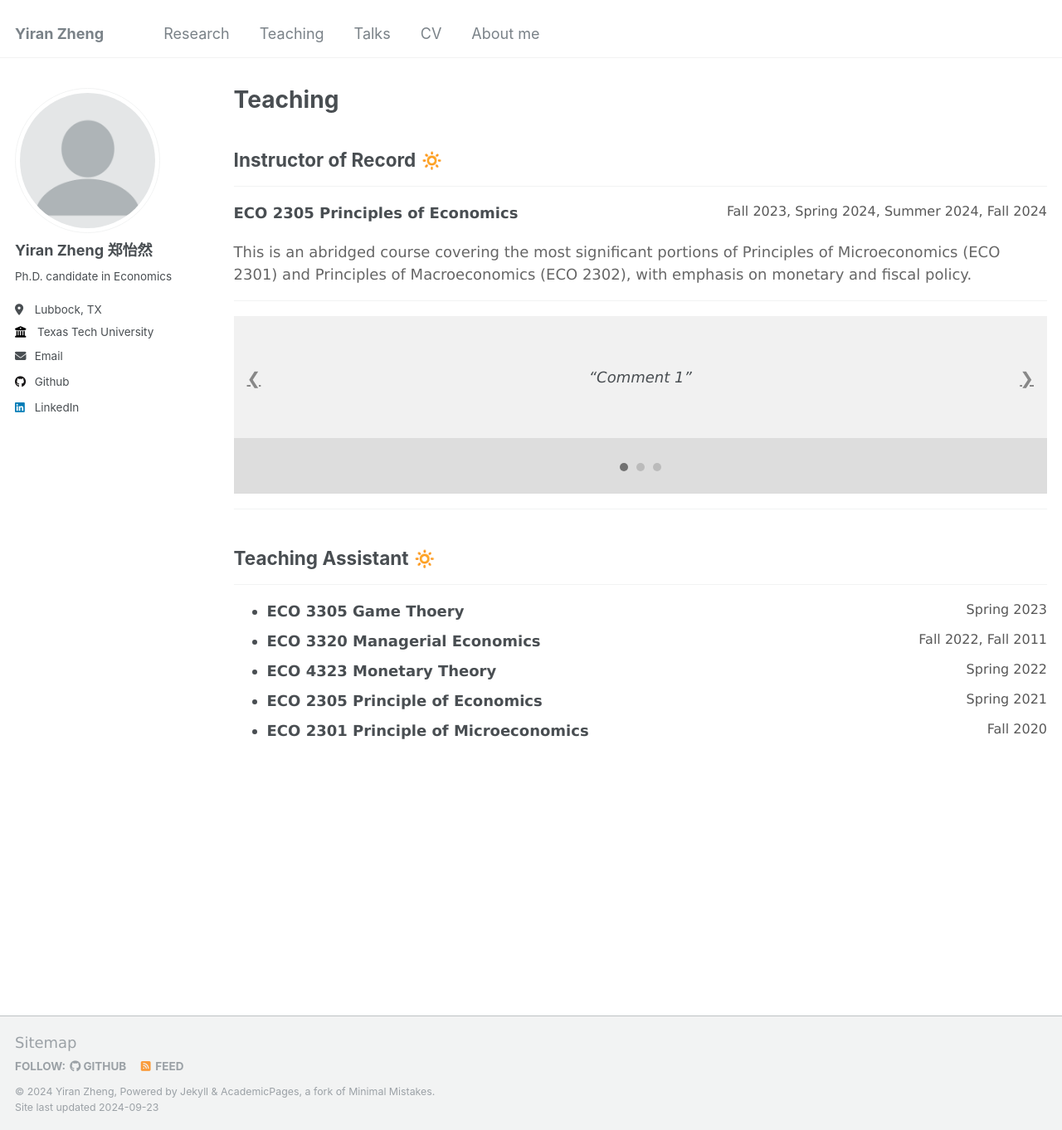
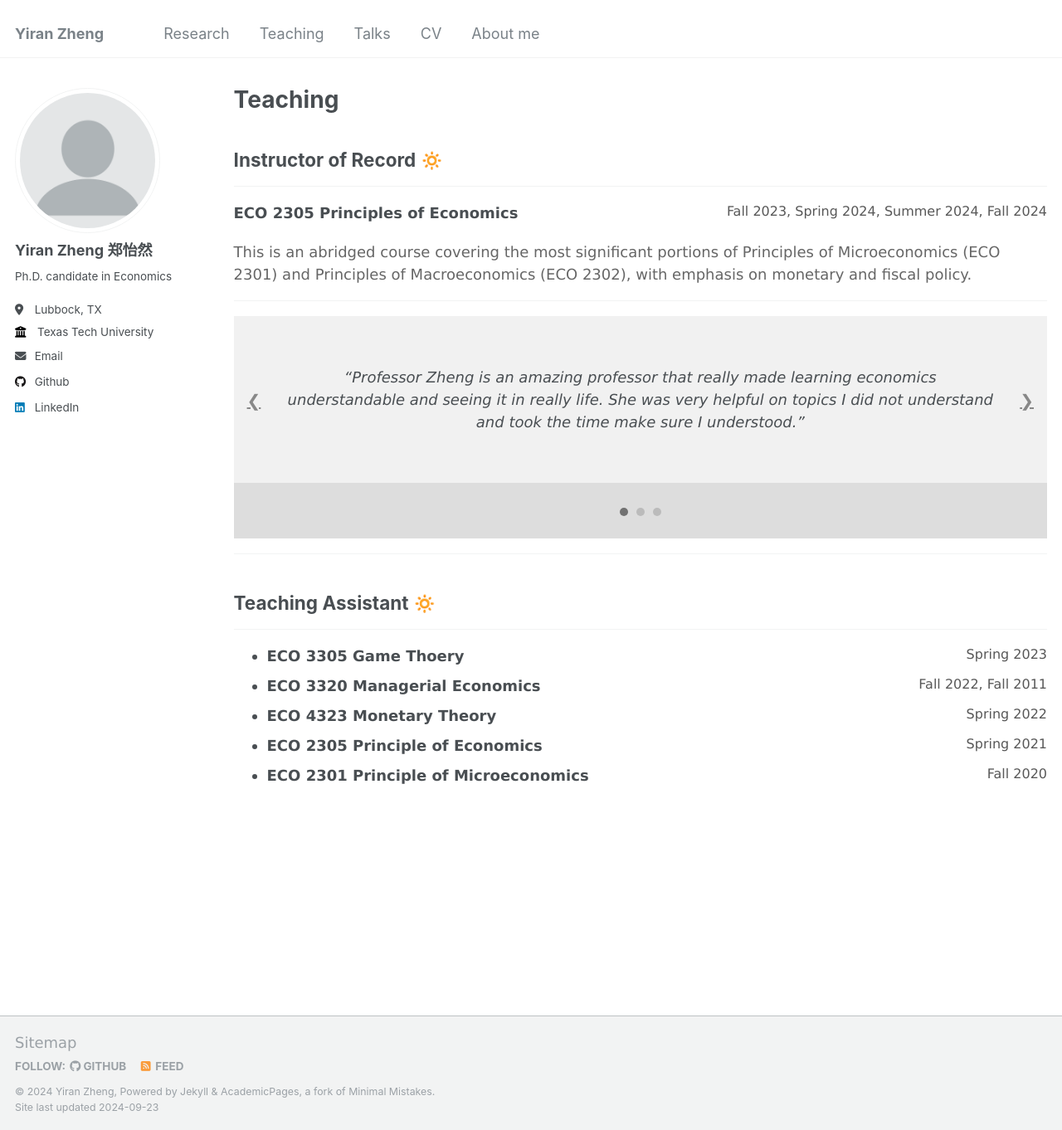
Before and after one commit to yiran-zheng/yiran-zheng.github.io, a Jekyll site: the page built from _pages/teaching.html, in a window 1280 px wide and 1362 px high. Shown: the whole window at 83% size. Built offline with Jekyll 4.4.1, drawn with Linux system fonts in a browser that asks for light colours.

Commit message:
Update teaching.html

```diff
--- a/_pages/teaching.html
+++ b/_pages/teaching.html
@@ -104,15 +104,27 @@ q {font-style: italic;}
 <div class="slideshow-container">
 
 <div class="mySlides">
-  <q>Comment 1</q>
+  <q>Professor Zheng is an amazing professor that really made learning economics understandable and seeing it in really life. She was very helpful on topics I did not understand and took the time make sure I understood.</q>
 </div>
 
 <div class="mySlides">
-  <q>Comment 2</q>
+  <q>Yiran was amazing. The class was informative and fun. I really enjoyed attending the lecture every day. I have a greater understanding of economics and how it relates to business and every day life.</q>
 </div>
 
 <div class="mySlides">
-  <q>Comment 3</q>
+  <q>Professor Zheng was very kind and would go out of her way to make sure we understood exactly what needed to.</q>
+</div>
+
+<div class="mySlides">
+  <q>I absolutely loved this instructor and would take her again in a heartbeat. She genuinely cared about the success of each of her students and I learned so much.</q>
+</div>
+
+<div class="mySlides">
+  <q>Very kind professor. She really wanted her students to understand the material and she cared if her teaching methods were effective.</q>
+</div>
+
+<div class="mySlides">
+  <q>She has a passion for teaching and always exerts her best efforts to teach in an understandable way. Instructor Zheng has went out of her way to adjust for students multiple times this semester and is always most kind and genuine. Economics is not an easy course and I do not necessarily enjoy it. However, I do appreciate greatly the effort and kindness of Instructor Zheng.</q>
 </div>
 
 <a class="prev" onclick="plusSlides(-1)">❮</a>
```
